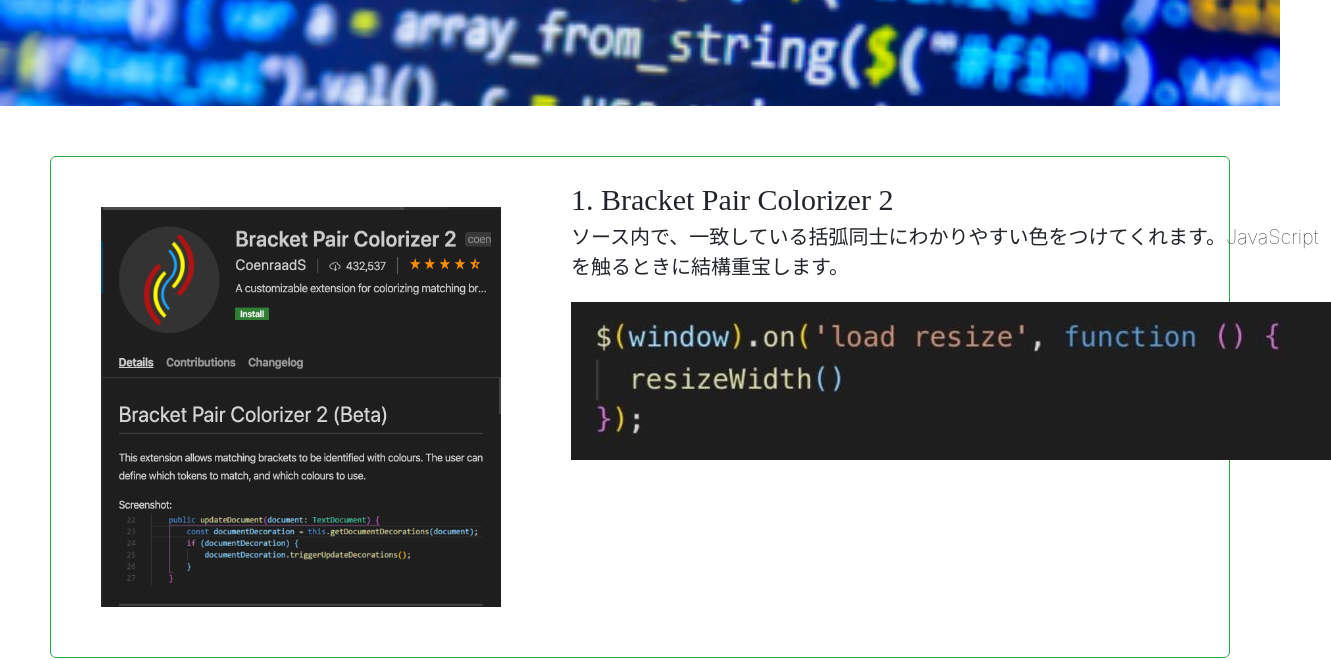
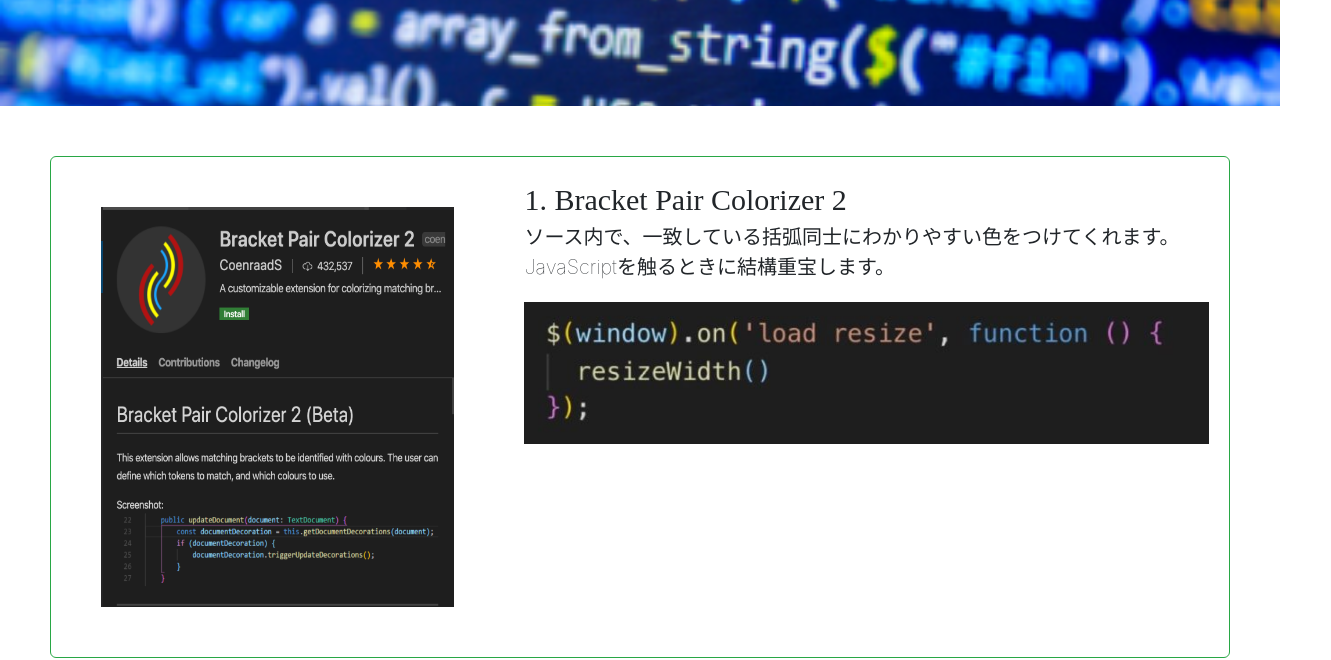
Before and after one commit to kuninakagithab/speed_up_tool, a plain HTML site: page index1.html in a window 1280 px wide. Shown: the part 164-824 px from the top of the page, 1331 px wide, since content can reach past the window. Drawn offline with nearby package versions, Linux system fonts and the light colour scheme.

Commit message:
Img修正

```diff
--- a/assets/css/style1.css
+++ b/assets/css/style1.css
@@ -26,6 +26,10 @@ ol{
     margin: 20px;
 }
 
+.flex-column img{
+    width: 100%;
+}
+
 h1{
     font-size: 45px;
     text-align: center;
@@ -47,7 +51,7 @@ h1{
 
 .extension{
     height: 400px;
-    width: 400px;
+    width: 30%;
     margin: 50px;
 }
 
```
